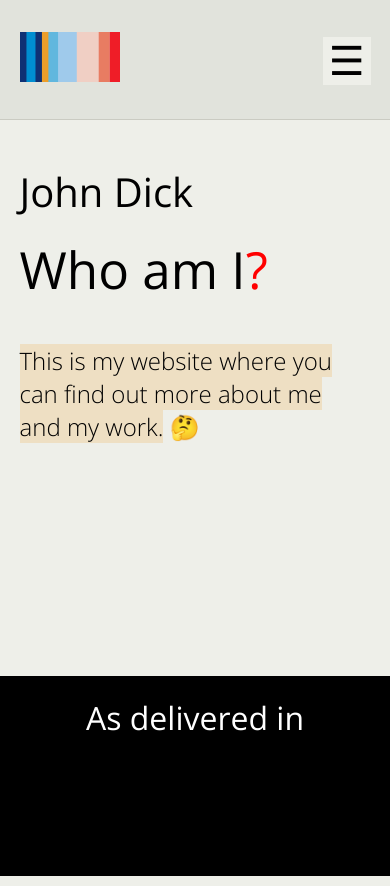
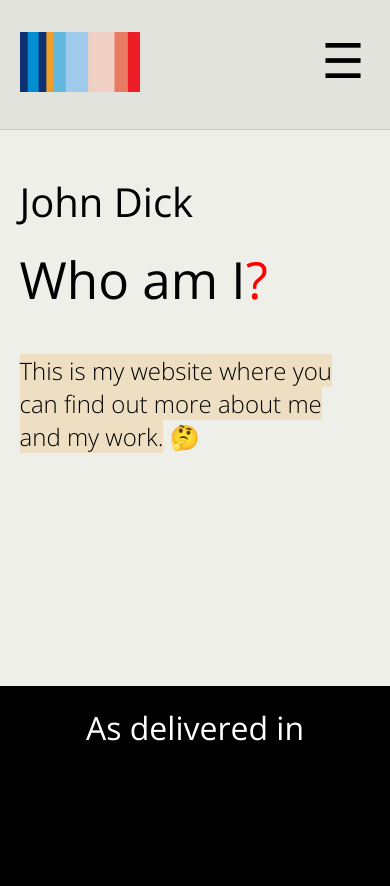
Before and after one commit to johndck/johndick-me-react-build, a React (Vite) app: page / in a window 390 px wide. Built offline with nearby package versions, Linux system fonts and the light colour scheme.

Commit message:
responsive changes to navbar

```diff
--- a/src/index.css
+++ b/src/index.css
@@ -133,8 +133,9 @@ p {
 }
 
 .logo {
-  height: 50px;
+  height: 60px;
   width: auto;
+  margin: 0;
 }
 
 .hamburger {
@@ -143,10 +144,12 @@ p {
 }
 
 .hamburger button {
-  font-size: 1em;
-  background-color: var(--background-color);
+  font-size: 1.2em;
+  background-color: var(--navbarBackground);
+  color: black;
   border: none;
   cursor: pointer;
+  margin: 0;
 }
 
 .nav-links {
```
